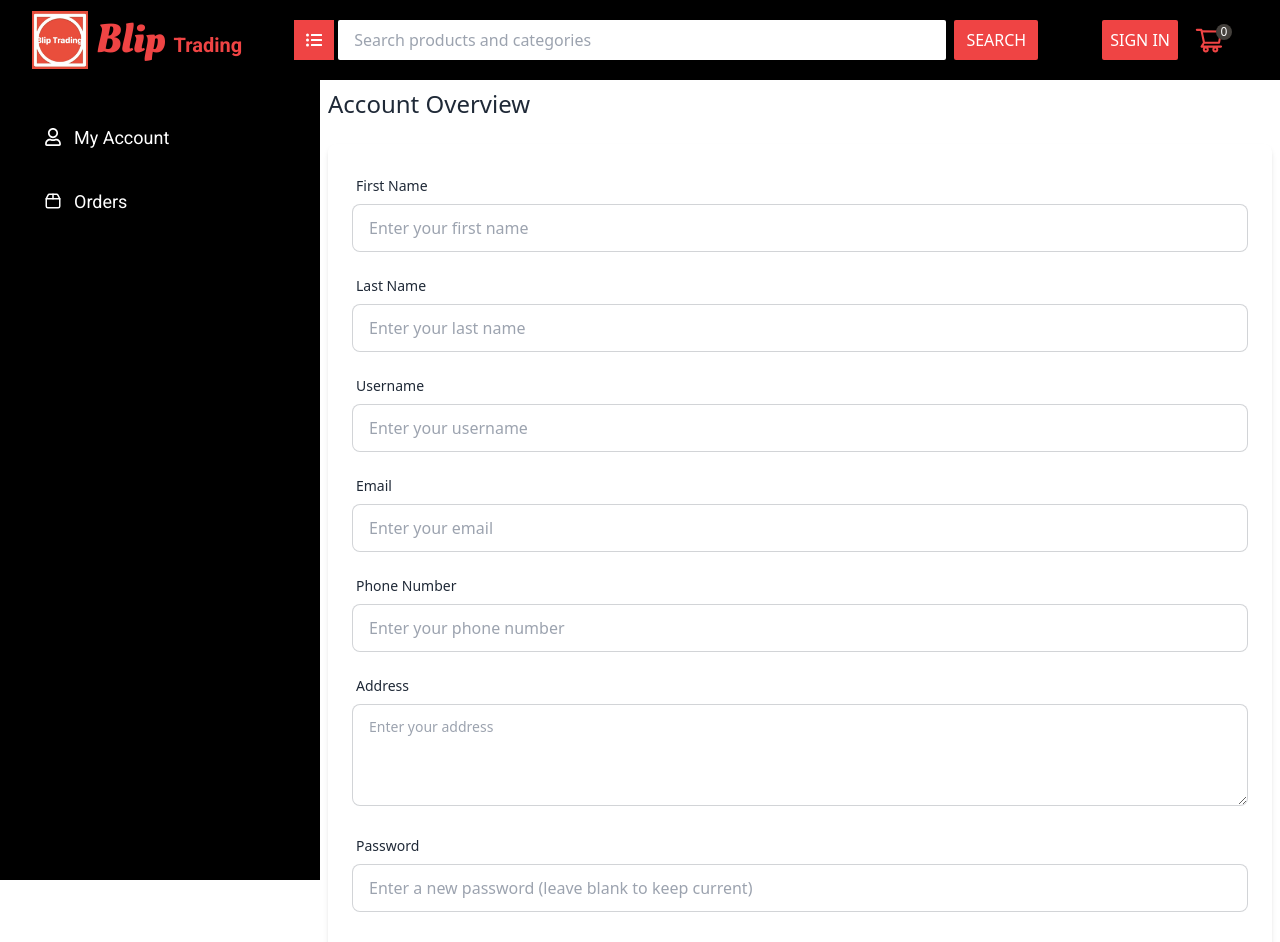
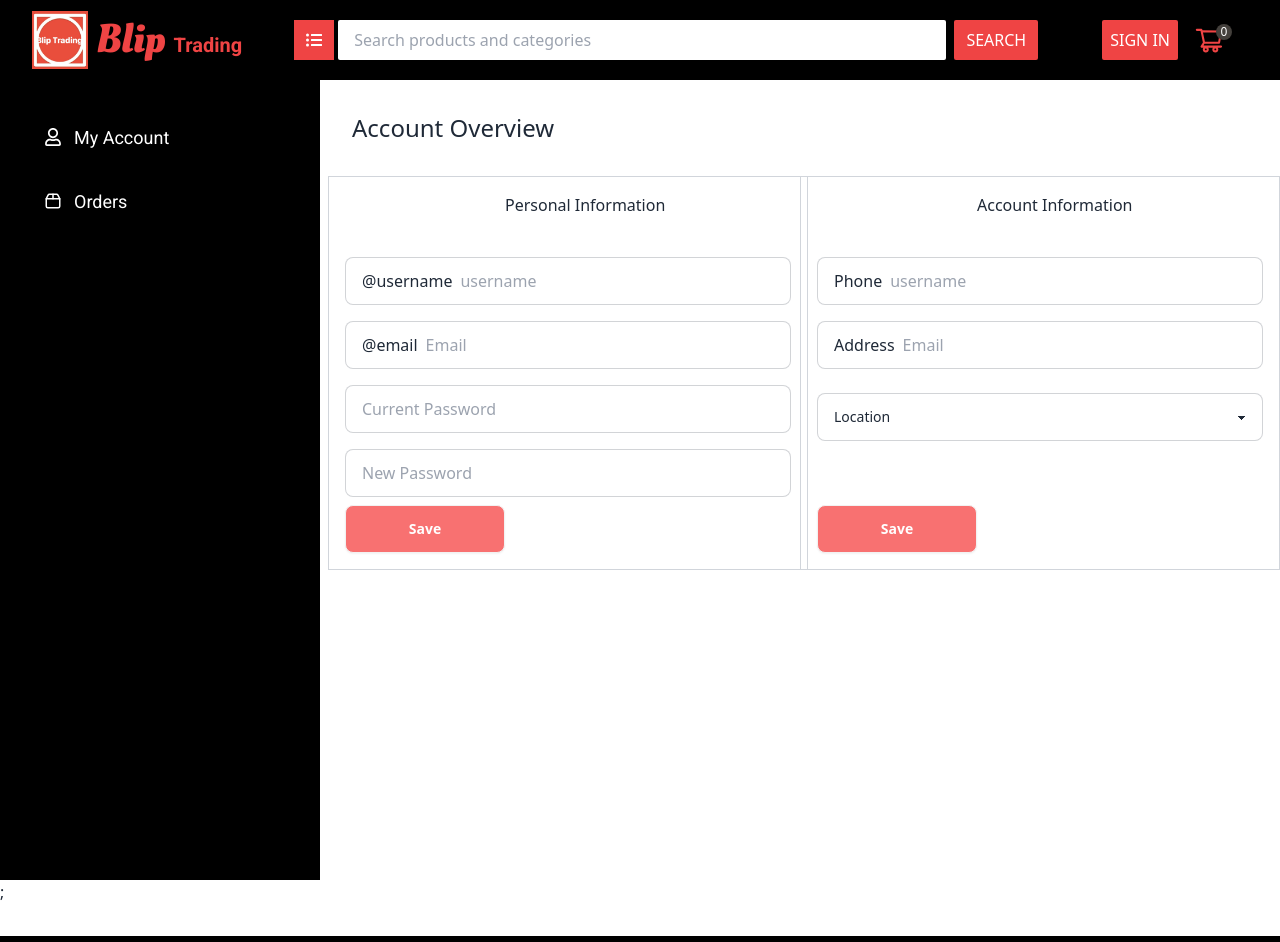
Before and after one commit to bliptrading/blip-website, a React (Vite) app: page /profile/settings in a window 1280 px wide. Shown: the top 942 px of the page. Built offline with nearby package versions, Linux system fonts and the light colour scheme.

Commit message:
done with the user homepage

```diff
--- a/src/pages/account/Tabs/AccountPage.jsx
+++ b/src/pages/account/Tabs/AccountPage.jsx
@@ -1,108 +1,54 @@
 function AccountPage() {
   return (
     <div className="w-full h-full  p-2">
-      <h1 className="font-roboto-thin text-2xl mb-6">Account Overview</h1>
-      <form className="w-full  bg-white shadow-md rounded-lg p-6">
-        <div className="mb-4">
-          <label htmlFor="firstName" className="label">
-            <span className="label-text">First Name</span>
+      <div className="font-roboto-thin w-full text-2xl m-6">Account Overview</div>
+      <div className="grid grid-cols-1  lg:grid-cols-2">
+        <div className="w-[22rem] lg:w-[30rem] h-auto my-2 border border-gray-300">
+          <h1 className="p-4 ml-20 lg:ml-40 font-thin text-md">Personal Information</h1>
+          <form className="w-full p-4 form-control h-full ">
+            <label className="my-2 font-thin input input-bordered flex items-center gap-2">
+              @username
+              <input type="text" className="grow" placeholder="username" />
             </label>
+            <label className="my-2 font-thin input input-bordered flex items-center gap-2">
+              @email
+              <input type="text" className="grow" placeholder="Email" />
+            </label>
+            <label className="my-2 font-thin input input-bordered flex items-center gap-2">
               <input
                 type="text"
-            id="firstName"
-            placeholder="Enter your first name"
-            className="input input-bordered w-full"
+                className="grow"
+                placeholder="Current Password"
               />
+            </label>
+            <label className="my-2 font-thin input input-bordered flex items-center gap-2">
+              <input type="text" className="grow" placeholder="New Password" />
+            </label>
+            <a className="btn bg-red-400 text-white w-40">Save</a>
+          </form>
         </div>
-
-        <div className="mb-4">
-          <label htmlFor="lastName" className="label">
-            <span className="label-text">Last Name</span>
+        <div className="w-[22rem] lg:w-[30rem] h-auto my-2 border border-gray-300">
+          <div className="p-4 lg:ml-40 ml-20 font-thin text-md">Account Information</div>
+          <form className="w-full p-4 form-control h-full ">
+            <label className="my-2 font-thin input input-bordered flex items-center gap-2">
+              Phone
+              <input type="text" className="grow" placeholder="username" />
             </label>
-          <input
-            type="text"
-            id="lastName"
-            placeholder="Enter your last name"
-            className="input input-bordered w-full"
-          />
+            <label className="my-2 font-thin input input-bordered flex items-center gap-2">
+              Address
+              <input type="text" className="grow" placeholder="Email" />
+            </label>
+            <select className="select mt-4 select-bordered w-full">
+              <option disabled selected>
+                Location
+              </option>
+              <option>Kumasi</option>
+              <option>Accra</option>
+            </select>
+            <a className="btn mt-16 bg-red-400 text-white w-40">Save</a>
+          </form>
+        </div>{" "}
       </div>
-
-        <div className="mb-4">
-          <label htmlFor="username" className="label">
-            <span className="label-text">Username</span>
-          </label>
-          <input
-            type="text"
-            id="username"
-            placeholder="Enter your username"
-            className="input input-bordered w-full"
-          />
-        </div>
-
-        <div className="mb-4">
-          <label htmlFor="email" className="label">
-            <span className="label-text">Email</span>
-          </label>
-          <input
-            type="email"
-            id="email"
-            placeholder="Enter your email"
-            className="input input-bordered w-full"
-          />
-        </div>
-
-        <div className="mb-4">
-          <label htmlFor="phone" className="label">
-            <span className="label-text">Phone Number</span>
-          </label>
-          <input
-            type="tel"
-            id="phone"
-            placeholder="Enter your phone number"
-            className="input input-bordered w-full"
-          />
-        </div>
-
-        <div className="mb-4">
-          <label htmlFor="address" className="label">
-            <span className="label-text">Address</span>
-          </label>
-          <textarea
-            id="address"
-            placeholder="Enter your address"
-            rows={3}
-            className="textarea textarea-bordered w-full"
-          />
-        </div>
-
-        <div className="mb-4">
-          <label htmlFor="password" className="label">
-            <span className="label-text">Password</span>
-          </label>
-          <input
-            type="password"
-            id="password"
-            placeholder="Enter a new password (leave blank to keep current)"
-            className="input input-bordered w-full"
-          />
-        </div>
-
-        {/* Update Account Button */}
-        <button
-          type="submit"
-          className="
-              bg-red-500
-              p-4
-              text-lg
-              text-white
-              hover:bg-red-400
-              w-full
-              mt-4 rounded-lg transition duration-200 ease-in-out
-           "
-        >
-          Update Account
-        </button>
-      </form>
     </div>
   );
 }
--- a/src/pages/account/Tabs/Orders.jsx
+++ b/src/pages/account/Tabs/Orders.jsx
@@ -52,22 +52,23 @@ function Orders() {
   return (
     <div className="w-full min-h-screen p-4 ">
       <h1 className="text-xl sm:text-2xl font-bold mb-4">Your Orders</h1>
-      <div className="grid gap-2 grid-cols-2 ">
+      <div className="grid gap-2 md:gap-0 lg:gap-0 lg:grid-cols-4  md:grid-cols-3 grid-cols-2 ">
         {productLists.map((each) =>
           each.items.map((order) => (
-            <div className="px-3 bg-base-100 w-40 h-48 shadow-xl">
+            <div className="p-1 lg:px-4 overflow-hidden my-8 bg-base-100 w-40 lg:w-60  h-60 shadow-xl">
               <figure className="">
                 <img
-                  src="https://img.daisyui.com/images/stock/photo-1606107557195-0e29a4b5b4aa.webp"
+                  src={order.image}
                   alt="Shoes"
-                  className="rounded-xl mt-2 w-full"
+                  className="rounded-xl h-36 w-full"
                 />
               </figure>
               <div className="flex items-center flex-col text-center">
-                <h1 className="font-thin mt-2 text-sm">{order.title}</h1>
-                <div className="badge badge-outline  font-light ml-auto mt-4">Fashion</div>
+                <h1 className="font-thin mt-2 text-sm overflow-clip">{order.title}</h1>
+                <div className="badge badge-outline  font-light ml-auto mt-4">
+                  {order.category}
+                </div>
               </div>
-
             </div>
           ))
         )}
```
Lines whose indentation alone changed are shown as unchanged.
